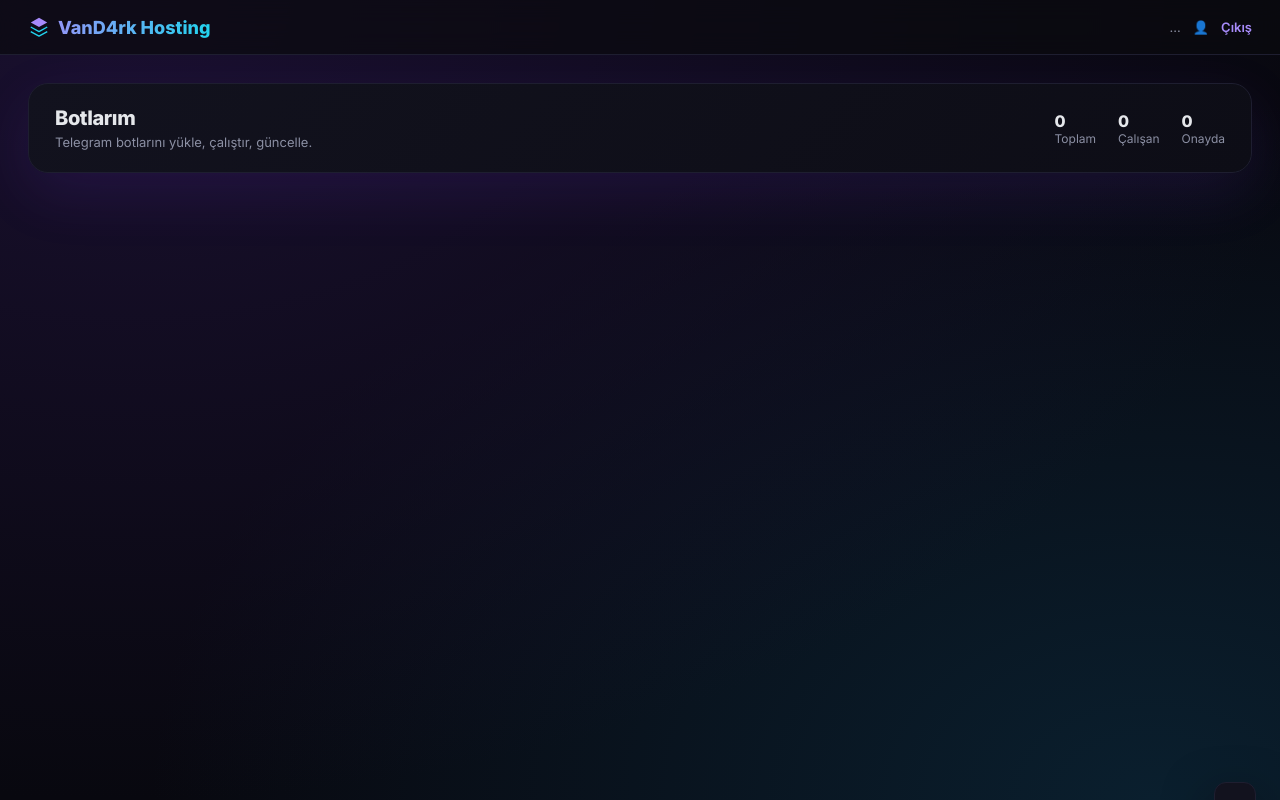
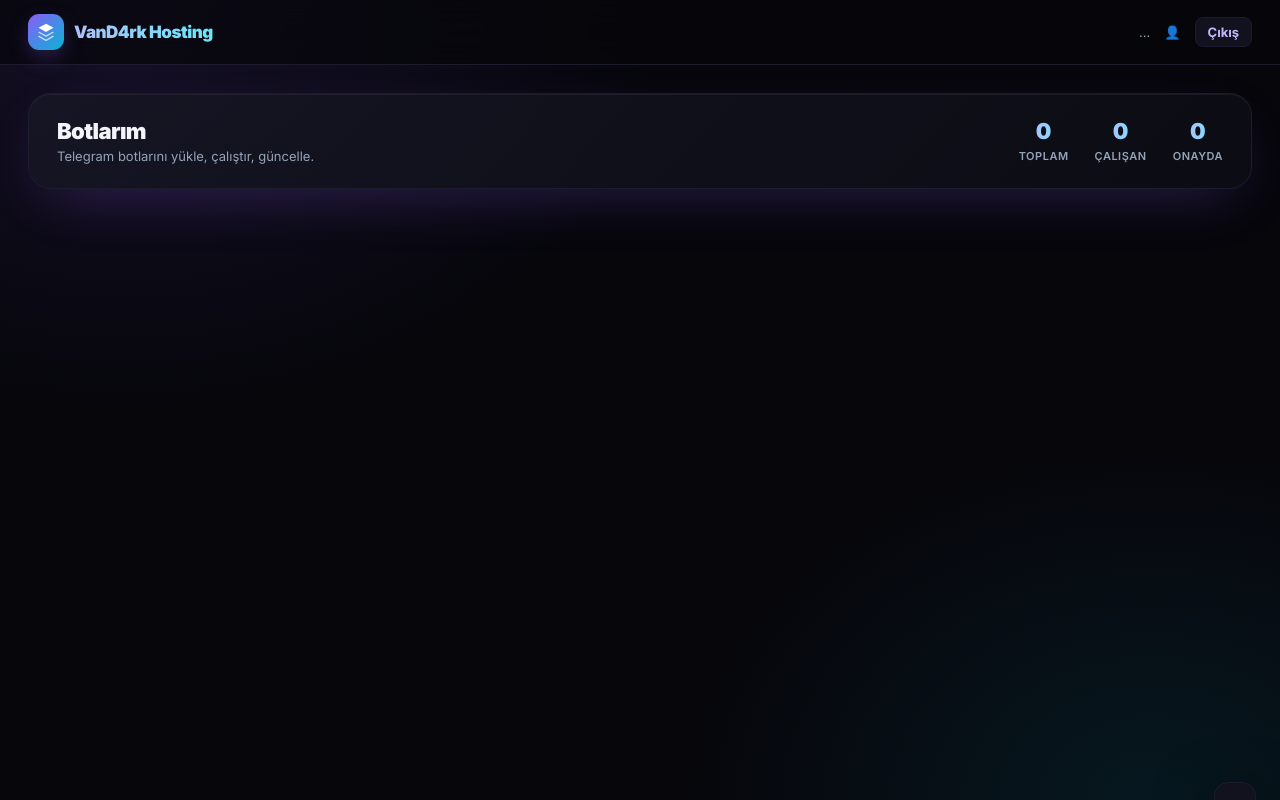
Before and after one commit to lpidcraft-byte/VanD4rk, a Flask app: template templates/dashboard.html in a window 1280 px wide. Run offline with Flask 3, Linux system fonts and the light colour scheme; the template is opened without the code that fills it, so the values that code supplies are empty.

Commit message:
Update dashboard.html

```diff
--- a/templates/dashboard.html
+++ b/templates/dashboard.html
@@ -3,78 +3,231 @@
 <head>
 <meta charset="utf-8"><meta name="viewport" content="width=device-width,initial-scale=1">
 <title>VanD4rk Hosting — Panel</title>
-<link href="https://fonts.googleapis.com/css2?family=Inter:wght@400;600;700;800&display=swap" rel="stylesheet">
+<link href="https://fonts.googleapis.com/css2?family=Inter:wght@400;500;600;700;800;900&display=swap" rel="stylesheet">
 <style>
-  :root{--bg:#08080f;--card:#101018;--card2:#14141f;--border:#1e1e30;--accent:#7c3aed;--accent2:#22d3ee;--text:#e5e7eb;--mut:#8b8fa3;--ok:#22c55e;--err:#ef4444;--warn:#f59e0b}
+  :root{
+    --bg:#06060b; --card:#0e0e17; --card2:#12121e; --border:#1c1c2e;
+    --accent:#8b5cf6; --accent2:#06b6d4; --text:#f1f5f9; --mut:#94a3b8;
+    --ok:#10b981; --err:#ef4444; --warn:#f59e0b;
+  }
   *{box-sizing:border-box;margin:0;padding:0;font-family:'Inter',sans-serif}
-  body{background:radial-gradient(1200px 800px at 10% 0%,#1a1030,transparent),radial-gradient(1000px 700px at 90% 100%,#0a1f2e,transparent),var(--bg);min-height:100vh;color:var(--text)}
-  .topbar{display:flex;justify-content:space-between;align-items:center;padding:16px 28px;border-bottom:1px solid var(--border);background:rgba(10,10,15,.7);backdrop-filter:blur(12px);position:sticky;top:0;z-index:10}
-  .logo{font-weight:800;font-size:18px;background:linear-gradient(90deg,#a78bfa,#22d3ee);-webkit-background-clip:text;background-clip:text;color:transparent;display:flex;align-items:center;gap:8px}
-  .userbox{display:flex;align-items:center;gap:12px;font-size:13px;color:var(--mut)}
-  .userbox a{color:#a78bfa;text-decoration:none;font-weight:600}
-  .wrap{max-width:1280px;margin:0 auto;padding:28px}
-  .hero{perspective:1200px;margin-bottom:26px}
-  .heroCard{background:linear-gradient(135deg,#12121e,#0d0d16);border:1px solid var(--border);border-radius:20px;padding:22px 26px;display:flex;justify-content:space-between;align-items:center;box-shadow:0 20px 60px rgba(124,58,237,.12);transform-style:preserve-3d;transition:.2s}
-  .hero:hover .heroCard{transform:rotateX(1.5deg)}
-  .heroCard h2{font-size:20px;font-weight:800;letter-spacing:-.4px}
-  .heroCard p{color:var(--mut);font-size:13px;margin-top:4px}
-  .stats{display:flex;gap:22px;font-size:12px;color:var(--mut)}
-  .stat b{display:block;color:var(--text);font-size:16px;font-weight:800}
-  .grid{display:grid;grid-template-columns:repeat(auto-fill,minmax(340px,1fr));gap:18px}
-  .botCard{background:linear-gradient(145deg,#12121e,#0d0d16);border:1px solid var(--border);border-radius:18px;padding:20px;perspective:1000px;transition:.25s;position:relative;overflow:hidden}
-  .botCard::before{content:"";position:absolute;inset:0;background:radial-gradient(400px 200px at var(--mx,50%) var(--my,0%),rgba(124,58,237,.15),transparent);opacity:0;transition:.2s;pointer-events:none}
-  .botCard:hover::before{opacity:1}
-  .botCard:hover{transform:translateY(-4px);border-color:#2c2c44;box-shadow:0 20px 50px rgba(0,0,0,.5)}
-  .botHead{display:flex;align-items:center;gap:14px;margin-bottom:16px}
-  .pp{width:52px;height:52px;border-radius:50%;background:linear-gradient(135deg,#7c3aed,#22d3ee);display:grid;place-items:center;font-weight:800;font-size:20px;overflow:hidden;flex-shrink:0;box-shadow:0 6px 20px rgba(124,58,237,.35)}
-  .pp img{width:100%;height:100%;object-fit:cover}
-  .botName{font-weight:800;font-size:16px}
-  .botUser{font-size:12px;color:var(--mut)}
-  .meta{display:grid;grid-template-columns:1fr 1fr;gap:10px;font-size:12px;margin-bottom:14px}
-  .meta div{background:#0a0a12;padding:9px 11px;border-radius:10px;border:1px solid var(--border)}
-  .meta span{display:block;color:var(--mut);font-size:10px;text-transform:uppercase;letter-spacing:.4px;margin-bottom:3px}
-  .meta b{color:var(--text);font-weight:600;font-size:12px;word-break:break-all}
-  .badge{display:inline-flex;align-items:center;gap:5px;padding:4px 10px;border-radius:20px;font-size:11px;font-weight:700}
-  .badge.run{background:rgba(34,197,94,.12);color:#4ade80;border:1px solid rgba(34,197,94,.3)}
-  .badge.stop{background:rgba(239,68,68,.12);color:#f87171;border:1px solid rgba(239,68,68,.3)}
-  .badge.pend{background:rgba(245,158,11,.12);color:#fbbf24;border:1px solid rgba(245,158,11,.3)}
-  .actions{display:flex;gap:8px;flex-wrap:wrap}
-  .btn{padding:8px 12px;border-radius:9px;border:1px solid var(--border);background:#0a0a12;color:var(--text);font-size:12px;font-weight:600;cursor:pointer;transition:.2s;display:inline-flex;align-items:center;gap:5px}
-  .btn:hover{background:#14141f;border-color:#2c2c44}
-  .btn.pri{background:linear-gradient(90deg,#7c3aed,#22d3ee);border:none;color:#fff}
-  .btn.pri:hover{filter:brightness(1.15)}
-  .btn.danger{color:#f87171;border-color:rgba(239,68,68,.3)}
-  .empty{text-align:center;padding:80px 20px;perspective:800px}
-  .emptyBox{background:linear-gradient(145deg,#12121e,#0d0d16);border:2px dashed #2c2c44;border-radius:24px;padding:60px 30px;max-width:480px;margin:0 auto;transition:.3s;transform-style:preserve-3d}
-  .emptyBox:hover{transform:rotateX(3deg) translateY(-4px);border-color:var(--accent)}
-  .emptyBox h3{font-size:20px;margin-bottom:8px;font-weight:800}
-  .emptyBox p{color:var(--mut);font-size:13px;margin-bottom:24px}
-  .uploadBtn{padding:16px 30px;border-radius:14px;background:linear-gradient(90deg,#7c3aed,#22d3ee);color:#fff;border:none;font-weight:800;font-size:14px;cursor:pointer;box-shadow:0 15px 40px rgba(124,58,237,.4);transition:.2s}
-  .uploadBtn:hover{transform:translateY(-2px) scale(1.03);filter:brightness(1.1)}
-  .modal{position:fixed;inset:0;background:rgba(0,0,0,.8);display:none;place-items:center;z-index:100;backdrop-filter:blur(6px);padding:20px}
-  .modal.on{display:grid}
-  .modalCard{background:linear-gradient(145deg,#12121e,#0d0d16);border:1px solid var(--border);border-radius:20px;padding:28px;max-width:520px;width:100%;box-shadow:0 30px 80px rgba(0,0,0,.7)}
-  .modalCard h3{margin-bottom:14px;font-weight:800}
-  .modalCard textarea{width:100%;height:260px;background:#08080f;color:#a5f3fc;border:1px solid var(--border);border-radius:12px;padding:12px;font-family:monospace;font-size:11px;resize:vertical}
-  .toast{position:fixed;bottom:24px;right:24px;background:#12121e;border:1px solid var(--border);padding:14px 20px;border-radius:12px;font-size:13px;z-index:200;box-shadow:0 20px 50px rgba(0,0,0,.6);transform:translateY(120%);transition:.3s}
-  .toast.on{transform:translateY(0)}
-  .toast.ok{border-color:rgba(34,197,94,.4)}
-  .toast.err{border-color:rgba(239,68,68,.4)}
-  .spinner{width:16px;height:16px;border:2px solid #fff3;border-top-color:#fff;border-radius:50%;animation:sp .7s linear infinite}
-  @keyframes sp{to{transform:rotate(360deg)}}
-  input[type=file]{display:none}
+  body{
+    background:
+      radial-gradient(900px 700px at 10% 0%, rgba(139,92,246,.12), transparent 60%),
+      radial-gradient(800px 600px at 90% 100%, rgba(6,182,212,.1), transparent 60%),
+      #06060b;
+    min-height:100vh; color:var(--text); overflow-x:hidden;
+  }
+
+  /* TOPBAR */
+  .topbar{
+    display:flex; justify-content:space-between; align-items:center;
+    padding:14px 28px; border-bottom:1px solid var(--border);
+    background:rgba(6,6,11,.7); backdrop-filter:blur(20px);
+    position:sticky; top:0; z-index:50;
+  }
+  .logo{
+    font-weight:900; font-size:17px; letter-spacing:-.5px;
+    background:linear-gradient(90deg,#c4b5fd,#67e8f9);
+    -webkit-background-clip:text; background-clip:text; color:transparent;
+    display:flex; align-items:center; gap:10px;
+  }
+  .logoIcon{
+    width:36px;height:36px;border-radius:11px;
+    background:linear-gradient(135deg,#8b5cf6,#06b6d4);
+    display:grid; place-items:center;
+    box-shadow:0 8px 24px -8px rgba(139,92,246,.7);
+  }
+  .userbox{ display:flex; align-items:center; gap:14px; font-size:13px; color:var(--mut); }
+  .userbox b{ color:var(--text); font-weight:700; }
+  .userbox a{
+    color:#c4b5fd; text-decoration:none; font-weight:700;
+    padding:6px 12px; border-radius:8px; background:#12121e; border:1px solid var(--border);
+    transition:.2s;
+  }
+  .userbox a:hover{ background:#1c1c2e; }
+
+  .wrap{ max-width:1280px; margin:0 auto; padding:28px; }
+
+  /* HERO */
+  .hero{ perspective:1200px; margin-bottom:26px; }
+  .heroCard{
+    background:linear-gradient(135deg, rgba(22,22,36,.9), rgba(12,12,20,.95));
+    border:1px solid var(--border); border-radius:22px;
+    padding:24px 28px; display:flex; justify-content:space-between; align-items:center;
+    box-shadow:0 20px 60px -20px rgba(139,92,246,.3), 0 1px 0 rgba(255,255,255,.05) inset;
+    transform-style:preserve-3d; transition:.3s;
+  }
+  .hero:hover .heroCard{ transform:rotateX(1.5deg); }
+  .heroCard h2{ font-size:22px; font-weight:900; letter-spacing:-.6px; }
+  .heroCard p{ color:var(--mut); font-size:13px; margin-top:4px; }
+  .stats{ display:flex; gap:26px; }
+  .stat{ text-align:center; }
+  .stat b{
+    display:block; font-size:22px; font-weight:900;
+    background:linear-gradient(90deg,#c4b5fd,#67e8f9);
+    -webkit-background-clip:text; background-clip:text; color:transparent;
+  }
+  .stat span{ font-size:11px; color:var(--mut); text-transform:uppercase; letter-spacing:.5px; font-weight:600; }
+
+  /* BOT GRID */
+  .grid{ display:grid; grid-template-columns:repeat(auto-fill,minmax(360px,1fr)); gap:20px; }
+  .botCard{
+    background:linear-gradient(155deg, rgba(22,22,36,.9), rgba(12,12,20,.95));
+    border:1px solid var(--border); border-radius:20px;
+    padding:22px; position:relative; overflow:hidden;
+    perspective:1000px; transition:.3s cubic-bezier(.2,.8,.2,1);
+    box-shadow:0 1px 0 rgba(255,255,255,.04) inset;
+  }
+  .botCard::before{
+    content:""; position:absolute; inset:0; pointer-events:none;
+    background:radial-gradient(500px 250px at var(--mx,50%) var(--my,0%), rgba(139,92,246,.18), transparent 70%);
+    opacity:0; transition:.25s;
+  }
+  .botCard:hover::before{ opacity:1; }
+  .botCard:hover{
+    transform:translateY(-5px);
+    border-color:#2c2c44;
+    box-shadow:0 30px 70px -20px rgba(139,92,246,.4), 0 20px 40px rgba(0,0,0,.5);
+  }
+
+  .botHead{ display:flex; align-items:center; gap:14px; margin-bottom:18px; }
+  .pp{
+    width:56px;height:56px;border-radius:50%; flex-shrink:0;
+    background:linear-gradient(135deg,#8b5cf6,#06b6d4);
+    display:grid; place-items:center;
+    font-weight:900; font-size:22px; overflow:hidden;
+    box-shadow:0 10px 28px -8px rgba(139,92,246,.6), 0 0 0 3px rgba(139,92,246,.1);
+  }
+  .pp img{ width:100%;height:100%;object-fit:cover; }
+  .botName{ font-weight:800; font-size:16px; letter-spacing:-.3px; }
+  .botUser{ font-size:12px; color:var(--mut); margin-top:2px; }
+
+  .meta{ display:grid; grid-template-columns:1fr 1fr; gap:10px; margin-bottom:16px; }
+  .meta div{
+    background:#08080f; padding:10px 12px; border-radius:12px;
+    border:1px solid var(--border);
+  }
+  .meta span{
+    display:block; color:var(--mut); font-size:10px;
+    text-transform:uppercase; letter-spacing:.5px; margin-bottom:4px; font-weight:700;
+  }
+  .meta b{ color:var(--text); font-weight:600; font-size:12px; word-break:break-all; }
+
+  .badge{
+    display:inline-flex; align-items:center; gap:5px;
+    padding:5px 11px; border-radius:20px;
+    font-size:11px; font-weight:800; letter-spacing:.2px;
+  }
+  .badge.run{ background:rgba(16,185,129,.12); color:#34d399; border:1px solid rgba(16,185,129,.3); }
+  .badge.stop{ background:rgba(239,68,68,.12); color:#f87171; border:1px solid rgba(239,68,68,.3); }
+  .badge.pend{ background:rgba(245,158,11,.12); color:#fbbf24; border:1px solid rgba(245,158,11,.3); }
+
+  .actions{ display:flex; gap:8px; flex-wrap:wrap; }
+  .btn{
+    padding:9px 13px; border-radius:10px;
+    border:1px solid var(--border); background:#08080f; color:var(--text);
+    font-size:12px; font-weight:700; cursor:pointer;
+    transition:.2s; display:inline-flex; align-items:center; gap:5px;
+  }
+  .btn:hover{ background:#12121e; border-color:#2c2c44; transform:translateY(-1px); }
+  .btn.pri{
+    background:linear-gradient(135deg,#8b5cf6,#06b6d4); border:none; color:#fff;
+    box-shadow:0 8px 20px -8px rgba(139,92,246,.6);
+  }
+  .btn.pri:hover{ filter:brightness(1.12); }
+  .btn.danger{ color:#f87171; border-color:rgba(239,68,68,.3); }
+  .btn.danger:hover{ background:rgba(239,68,68,.08); }
+
+  /* EMPTY */
+  .empty{ padding:60px 20px; perspective:1000px; }
+  .emptyBox{
+    background:linear-gradient(155deg, rgba(22,22,36,.85), rgba(12,12,20,.95));
+    border:2px dashed #2c2c44; border-radius:28px;
+    padding:70px 30px; max-width:500px; margin:0 auto; text-align:center;
+    transition:.35s cubic-bezier(.2,.8,.2,1);
+    transform-style:preserve-3d;
+    box-shadow:0 30px 80px -30px rgba(139,92,246,.4);
+  }
+  .emptyBox:hover{
+    transform:rotateX(3deg) rotateY(-1deg) translateY(-6px);
+    border-color:var(--accent);
+    box-shadow:0 40px 100px -30px rgba(139,92,246,.6);
+  }
+  .emptyIcon{
+    width:80px;height:80px;border-radius:24px;margin:0 auto 22px;
+    background:linear-gradient(135deg,#8b5cf6,#06b6d4);
+    display:grid; place-items:center;
+    box-shadow:0 20px 50px -15px rgba(139,92,246,.7);
+    transform:rotate(-6deg);
+  }
+  .emptyBox h3{ font-size:22px; margin-bottom:8px; font-weight:900; letter-spacing:-.5px; }
+  .emptyBox p{ color:var(--mut); font-size:13px; margin-bottom:26px; line-height:1.6; }
+  .emptyBox code{ background:#08080f; padding:2px 8px; border-radius:6px; color:#c4b5fd; font-weight:700; font-size:12px; }
+
+  .uploadBtn{
+    padding:16px 34px; border-radius:14px;
+    background:linear-gradient(135deg,#8b5cf6,#06b6d4);
+    color:#fff; border:none; font-weight:800; font-size:14px;
+    cursor:pointer; box-shadow:0 15px 40px -12px rgba(139,92,246,.8);
+    transition:.25s;
+  }
+  .uploadBtn:hover{ transform:translateY(-3px) scale(1.03); filter:brightness(1.12); }
+
+  /* MODAL */
+  .modal{
+    position:fixed; inset:0; background:rgba(0,0,0,.85);
+    display:none; place-items:center; z-index:100;
+    backdrop-filter:blur(8px); padding:20px;
+  }
+  .modal.on{ display:grid; }
+  .modalCard{
+    background:linear-gradient(155deg,#12121e,#0c0c14);
+    border:1px solid var(--border); border-radius:22px;
+    padding:28px; max-width:560px; width:100%;
+    box-shadow:0 30px 100px rgba(0,0,0,.8);
+    animation:pop .3s cubic-bezier(.2,.8,.2,1);
+  }
+  @keyframes pop{ from{opacity:0; transform:scale(.95)} to{opacity:1; transform:scale(1)} }
+  .modalCard h3{ margin-bottom:16px; font-weight:900; letter-spacing:-.4px; }
+  .modalCard textarea{
+    width:100%; height:280px; background:#06060b; color:#67e8f9;
+    border:1px solid var(--border); border-radius:14px; padding:14px;
+    font-family:ui-monospace,monospace; font-size:11px; resize:vertical;
+    outline:none;
+  }
+  .modalCard textarea:focus{ border-color:var(--accent); }
+
+  /* TOAST */
+  .toast{
+    position:fixed; bottom:24px; right:24px;
+    background:#12121e; border:1px solid var(--border);
+    padding:14px 20px; border-radius:14px; font-size:13px; font-weight:600;
+    z-index:200; box-shadow:0 20px 60px rgba(0,0,0,.7);
+    transform:translateY(120%); transition:.35s cubic-bezier(.2,.8,.2,1);
+  }
+  .toast.on{ transform:translateY(0); }
+  .toast.ok{ border-color:rgba(16,185,129,.5); color:#34d399; }
+  .toast.err{ border-color:rgba(239,68,68,.5); color:#f87171; }
+
+  input[type=file]{ display:none; }
 </style>
 </head>
 <body>
 
 <div class="topbar">
   <div class="logo">
-    <svg width="22" height="22" viewBox="0 0 24 24" fill="none"><path d="M12 2L3 7l9 5 9-5-9-5z" fill="#a78bfa"/><path d="M3 12l9 5 9-5M3 17l9 5 9-5" stroke="#22d3ee" stroke-width="1.5" stroke-linejoin="round"/></svg>
+    <div class="logoIcon">
+      <svg width="20" height="20" viewBox="0 0 24 24" fill="none">
+        <path d="M12 2L3 7l9 5 9-5-9-5z" fill="#fff"/>
+        <path d="M3 12l9 5 9-5M3 17l9 5 9-5" stroke="#fff" stroke-width="1.6" stroke-linejoin="round" opacity=".7"/>
+      </svg>
+    </div>
     VanD4rk Hosting
   </div>
   <div class="userbox">
     <span id="sysInfo">…</span>
-    <span>👤 {{ user.username if user else '' }}</span>
+    <span>👤 <b>{{ user.username if user else '' }}</b></span>
     <a href="/logout">Çıkış</a>
   </div>
 </div>
@@ -87,13 +240,12 @@
         <p>Telegram botlarını yükle, çalıştır, güncelle.</p>
       </div>
       <div class="stats">
-        <div class="stat"><b id="stTotal">0</b>Toplam</div>
-        <div class="stat"><b id="stRun">0</b>Çalışan</div>
-        <div class="stat"><b id="stPend">0</b>Onayda</div>
+        <div class="stat"><b id="stTotal">0</b><span>Toplam</span></div>
+        <div class="stat"><b id="stRun">0</b><span>Çalışan</span></div>
+        <div class="stat"><b id="stPend">0</b><span>Onayda</span></div>
       </div>
     </div>
   </div>
-
   <div id="botsArea"></div>
 </div>
 
@@ -102,42 +254,54 @@
 
 <div class="modal" id="consoleModal">
   <div class="modalCard">
-    <h3>Konsol</h3>
+    <h3>Konsol Çıktısı</h3>
     <textarea id="consoleBox" readonly></textarea>
-    <div style="margin-top:12px;text-align:right"><button class="btn" onclick="document.getElementById('consoleModal').classList.remove('on')">Kapat</button></div>
+    <div style="margin-top:16px;text-align:right">
+      <button class="btn" onclick="document.getElementById('consoleModal').classList.remove('on')">Kapat</button>
+    </div>
   </div>
 </div>
 
 <div class="toast" id="toast"></div>
 
 <script>
-const EMOJI = {
-  run:'<svg width="12" height="12" viewBox="0 0 24 24" fill="#4ade80"><circle cx="12" cy="12" r="6"/></svg>',
-  stop:'<svg width="12" height="12" viewBox="0 0 24 24" fill="#f87171"><rect x="6" y="6" width="12" height="12" rx="2"/></svg>',
-  pend:'<svg width="12" height="12" viewBox="0 0 24 24" fill="#fbbf24"><circle cx="12" cy="12" r="9"/></svg>',
+  let BOTS = [], currentBid = null, currentMode = null;
+
+  const STATUS_BADGE = {
+    run: `<span class="badge run">● Çalışıyor</span>`,
+    stop:`<span class="badge stop">● Durdu</span>`,
+    pend:`<span class="badge pend">◐ Onay Bekliyor</span>`
   };
-let BOTS = [];
-let currentBid = null, currentMode = null;
+
+  function esc(s){return String(s||'').replace(/[&<>"]/g,c=>({'&':'&amp;','<':'&lt;','>':'&gt;','"':'&quot;'}[c]))}
 
   async function loadBots(){
+    try{
       const r = await fetch('/api/bots'); const d = await r.json();
       BOTS = d.bots || []; render();
       document.getElementById('stTotal').textContent = BOTS.length;
       document.getElementById('stRun').textContent = BOTS.filter(b=>b.status==='running').length;
       document.getElementById('stPend').textContent = BOTS.filter(b=>!b.approved).length;
+    }catch(e){ console.error(e); }
   }
 
   function render(){
     const area = document.getElementById('botsArea');
     if(!BOTS.length){
       area.innerHTML = `<div class="empty"><div class="emptyBox">
+        <div class="emptyIcon">
+          <svg width="36" height="36" viewBox="0 0 24 24" fill="none">
+            <path d="M12 2L3 7l9 5 9-5-9-5z" fill="#fff"/>
+            <path d="M3 12l9 5 9-5M3 17l9 5 9-5" stroke="#fff" stroke-width="1.6" stroke-linejoin="round" opacity=".8"/>
+          </svg>
+        </div>
         <h3>Henüz botun yok</h3>
         <p>Bir <code>.py</code> dosyası yükle. İçinde BotFather token'ı olmalı.</p>
         <button class="uploadBtn" onclick="pickUpload()">📤 Dosya Yükle</button>
       </div></div>`;
       return;
     }
-  area.innerHTML = `<div class="grid">${BOTS.map(b=>botCard(b)).join('')}</div>`;
+    area.innerHTML = `<div class="grid">${BOTS.map(botCard).join('')}</div>`;
     area.querySelectorAll('.botCard').forEach(c=>{
       c.addEventListener('mousemove', e=>{
         const r = c.getBoundingClientRect();
@@ -148,17 +312,17 @@ function render(){
   }
 
   function botCard(b){
-  const st = b.approved ? (b.status==='running'?['run','Çalışıyor']:['stop','Durdu']) : ['pend','Onay Bekliyor'];
+    const statusKey = b.approved ? (b.status==='running'?'run':'stop') : 'pend';
     const initial = (b.name||'B')[0].toUpperCase();
     const pp = b.avatar ? `<img src="${b.avatar}" onerror="this.remove()">` : initial;
     return `<div class="botCard">
       <div class="botHead">
         <div class="pp">${pp}</div>
-      <div style="flex:1">
+        <div style="flex:1;min-width:0">
           <div class="botName">${esc(b.name)}</div>
           <div class="botUser">${esc(b.username)}</div>
         </div>
-      <span class="badge ${st[0]}">${EMOJI[st[0]]} ${st[1]}</span>
+        ${STATUS_BADGE[statusKey]}
       </div>
       <div class="meta">
         <div><span>Bot Adı</span><b>${esc(b.name)}</b></div>
@@ -167,16 +331,14 @@ function botCard(b){
         <div><span>Durum</span><b>${b.approved?'Onaylı':'Onay Bekliyor'}</b></div>
       </div>
       <div class="actions">
-      <button class="btn pri" onclick="restartBot('${b.id}')">▶️ Yeniden Başlat</button>
-      <button class="btn" onclick="stopBot('${b.id}')">⏸️ Durdur</button>
+        <button class="btn pri" onclick="restartBot('${b.id}')">▶ Yeniden Başlat</button>
+        <button class="btn" onclick="stopBot('${b.id}')">⏸ Durdur</button>
         <button class="btn" onclick="pickUpdate('${b.id}')">📄 Güncelle</button>
-      <button class="btn" onclick="showConsole('${b.id}')">🖥️ Konsol</button>
-      <button class="btn danger" onclick="delBot('${b.id}')">🗑️ Sil</button>
+        <button class="btn" onclick="showConsole('${b.id}')">🖥 Konsol</button>
+        <button class="btn danger" onclick="delBot('${b.id}')">🗑 Sil</button>
       </div>
     </div>`;
   }
-
-function esc(s){return String(s||'').replace(/[&<>"]/g,c=>({'&':'&amp;','<':'&lt;','>':'&gt;','"':'&quot;'}[c]))}
 
   function pickUpload(){ currentMode='upload'; currentBid=null; document.getElementById('fileUp').click(); }
   function pickUpdate(bid){ currentMode='update'; currentBid=bid; document.getElementById('fileUpd').click(); }
@@ -187,7 +349,7 @@ document.getElementById('fileUp').addEventListener('change', async e=>{
     toast('Yükleniyor...', '');
     const r = await fetch('/api/upload', {method:'POST', body:fd});
     const d = await r.json();
-  if(d.ok){ toast('✅ Yüklendi, admin onayı bekleniyor','ok'); loadBots(); }
+    if(d.ok){ toast('✅ Admin onayına gönderildi','ok'); loadBots(); }
     else toast('❌ '+(d.error||'Hata'), 'err');
     e.target.value='';
   });
@@ -204,17 +366,17 @@ document.getElementById('fileUpd').addEventListener('change', async e=>{
   async function restartBot(bid){
     const r = await fetch(`/api/bot/${bid}/restart`, {method:'POST'});
     const d = await r.json();
-  if(d.ok) toast('▶️ Başlatıldı: '+d.msg,'ok'); else toast('❌ '+(d.error||d.msg),'err');
+    if(d.ok) toast('▶ Başlatıldı: '+d.msg,'ok'); else toast('❌ '+(d.error||d.msg),'err');
     loadBots();
   }
   async function stopBot(bid){
     await fetch(`/api/bot/${bid}/stop`, {method:'POST'});
-  toast('⏸️ Durduruldu','ok'); loadBots();
+    toast('⏸ Durduruldu','ok'); loadBots();
   }
   async function delBot(bid){
     if(!confirm('Bu botu silmek istediğine emin misin?')) return;
     await fetch(`/api/bot/${bid}/delete`, {method:'POST'});
-  toast('🗑️ Silindi','ok'); loadBots();
+    toast('🗑 Silindi','ok'); loadBots();
   }
   async function showConsole(bid){
     const r = await fetch(`/api/bot/${bid}`); const d = await r.json();
@@ -232,7 +394,7 @@ async function loadSystem(){
     try{
       const r = await fetch('/api/system'); const d = await r.json();
       if(d.ok){
-      const ru = (d.ram_used/1048576).toFixed(0), rt = (d.ram_total/1048576).toFixed(0);
+        const ru=(d.ram_used/1048576).toFixed(0), rt=(d.ram_total/1048576).toFixed(0);
         document.getElementById('sysInfo').textContent = `RAM ${ru}/${rt} MB · CPU ${d.cpu.toFixed(0)}%`;
       }
     }catch(e){}
```
Lines whose indentation alone changed are shown as unchanged.
